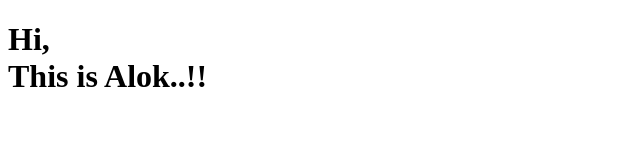
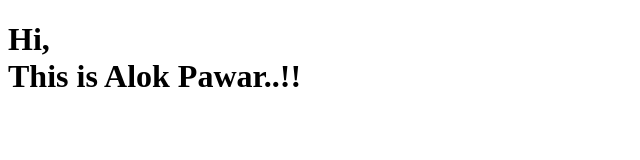
Before and after one commit to alks11/alks11.github.io, a plain HTML site: page index.html in a window 1280 px wide. Shown: the whole page, without its empty margins (0-640 px from the left). Drawn offline with Linux system fonts and the light colour scheme.

Commit message:
Name changed

```diff
--- a/index.html
+++ b/index.html
@@ -6,7 +6,7 @@
 
 <body>
 <h1>Hi,<br>
-This is Alok..!!</h1>
+This is Alok Pawar..!!</h1>
 
 </body>
 </html>
```
